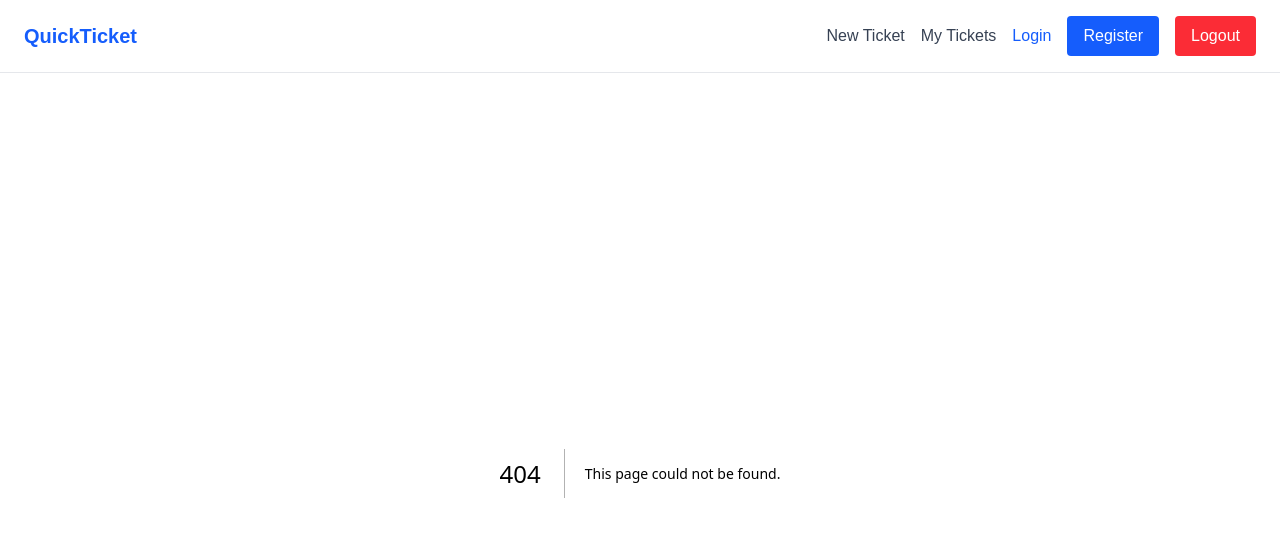
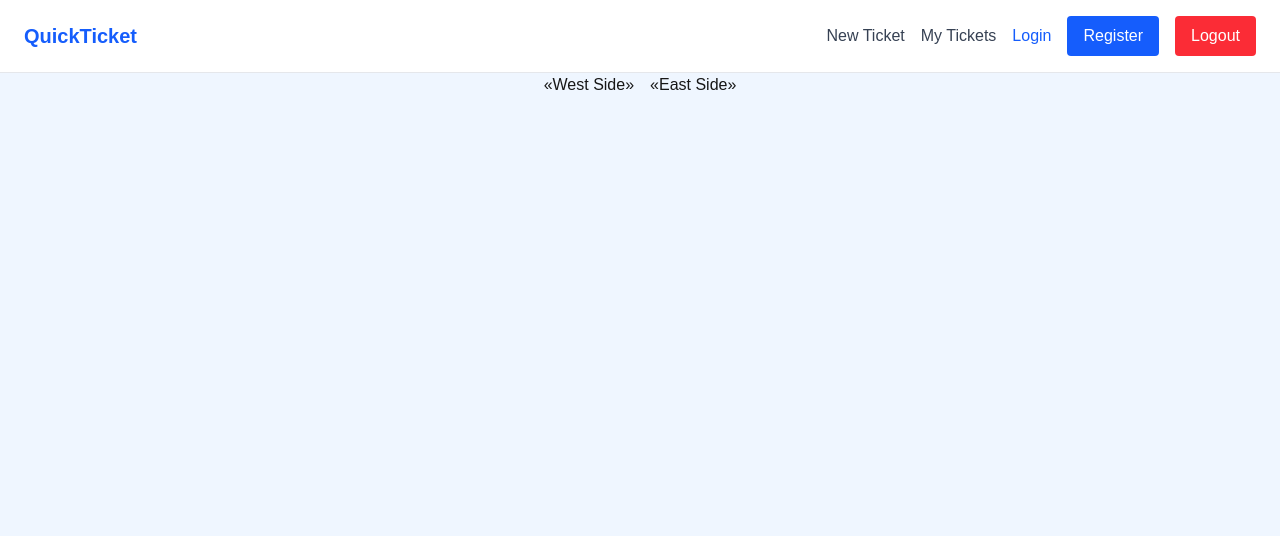
Before and after one commit to kaloyan-marinov/quick-ticket, a Next.js app: page /register in a window 1280 px wide. Before the commit this address had no page. Shown: the top 536 px of the page. Built offline with nearby package versions, Linux system fonts and the light colour scheme.

Commit message:
create a simple `src/app/(auth)/register/page.tsx` (which is static for now)

```diff
--- /dev/null
+++ b/src/app/(auth)/register/page.tsx
@@ -0,0 +1,18 @@
+/*
+The path to this file contains `(auth)`
+
+That is just a group (for organization purposes),
+meaning that it's not actually going be part of the URL.
+The URL will just be `/register`.
+*/
+
+const RegisterPage = () => {
+  return (
+    <div className="flex justify-center space-x-4">
+      <h2>«West Side»</h2>
+      <h2>«East Side»</h2>
+    </div>
+  );
+};
+
+export default RegisterPage;
```
